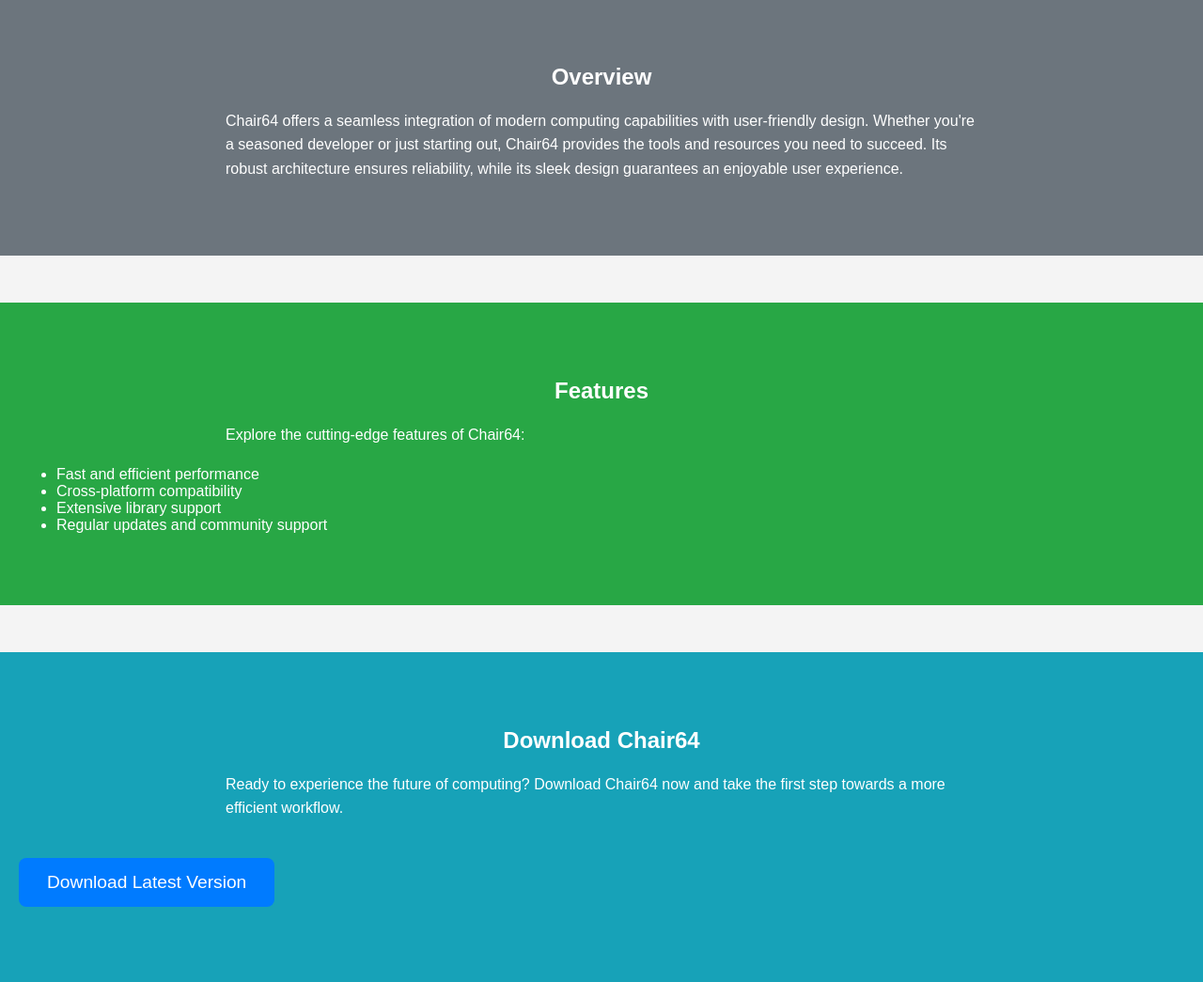
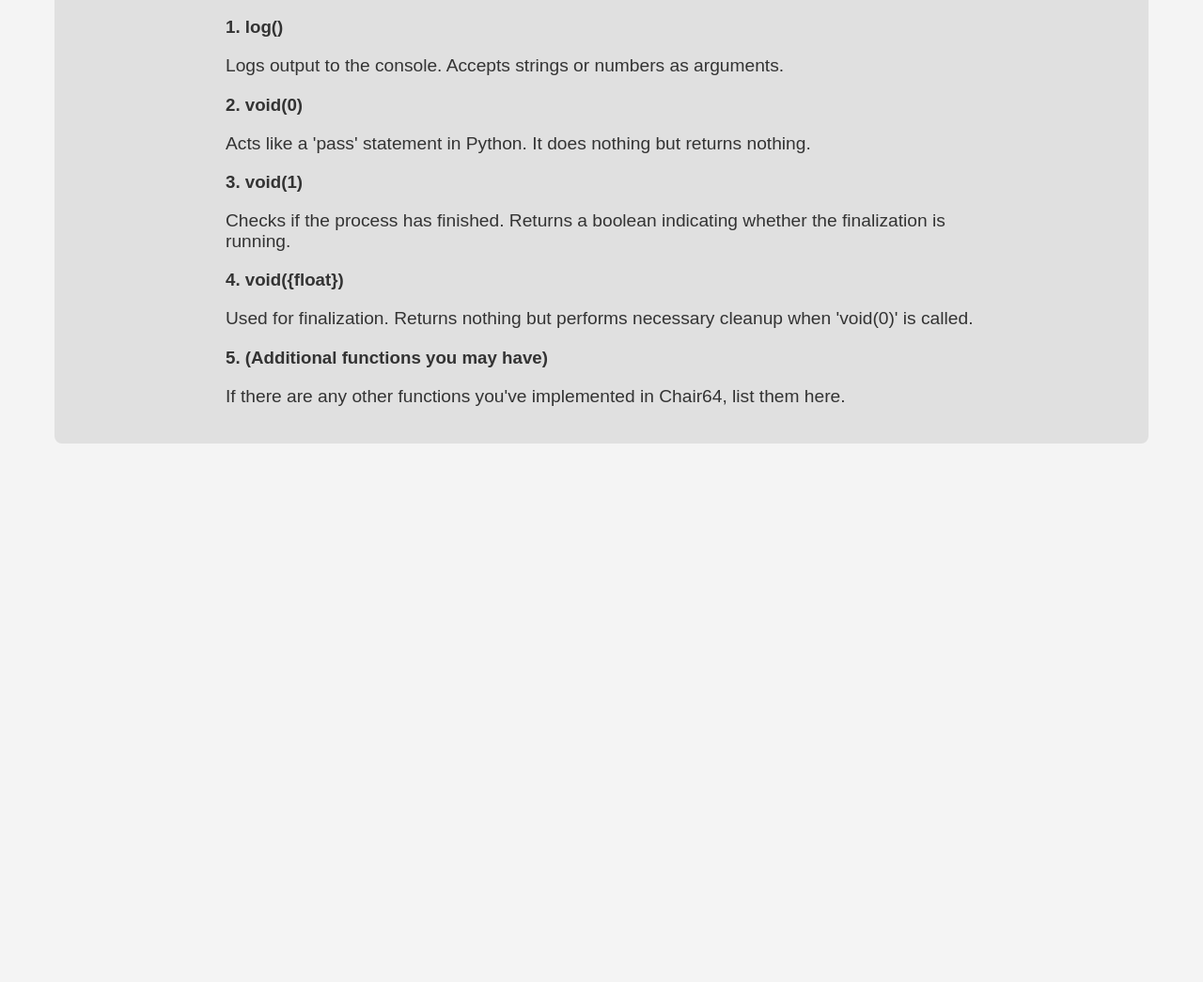
Before and after one commit to theodore625/chair64, a plain HTML site: page index.html in a window 1280 px wide. Shown: the part 567-1612 px from the top of the page at 94% size. After the commit the page ends 1097 px from the top, so only its background shows below. Drawn offline with Linux system fonts and the light colour scheme.

Commit message:
Update index.html

```diff
--- a/index.html
+++ b/index.html
@@ -7,119 +7,56 @@
     <style>
         body {
             font-family: Arial, sans-serif;
-            margin: 0;
-            padding: 0;
+            text-align: center;
             background-color: #f4f4f4;
             color: #333;
-        }
-        nav {
-            position: fixed;
-            width: 100%;
-            background-color: #333;
-            color: white;
-            padding: 10px 0;
-            text-align: center;
-            z-index: 1000;
-        }
-        nav a {
-            color: white;
-            margin: 0 15px;
-            text-decoration: none;
-            font-weight: bold;
-        }
-        nav a:hover {
-            text-decoration: underline;
-        }
-        section {
-            padding: 60px 20px;
-            margin-top: 50px;
-        }
-        #home {
-            background-color: #007bff;
-            color: white;
-        }
-        #overview {
-            background-color: #6c757d;
-            color: white;
-        }
-        #features {
-            background-color: #28a745;
-            color: white;
-        }
-        #download {
-            background-color: #17a2b8;
-            color: white;
+            padding: 50px;
         }
         h1, h2 {
-            text-align: center;
+            font-size: 2.5em;
         }
         p {
-            max-width: 800px;
-            margin: 20px auto;
-            line-height: 1.6;
+            font-size: 1.2em;
         }
         .logo {
-            display: block;
-            margin: 20px auto;
-            max-width: 150px;
+            width: 150px;
+            margin: 20px 0;
         }
-        .download-btn {
-            display: inline-block;
-            padding: 15px 30px;
-            font-size: 1.2em;
-            color: white;
-            background-color: #007bff;
-            border: none;
+        .section {
+            margin-top: 40px;
+            padding: 20px;
+            background-color: #e0e0e0;
             border-radius: 8px;
-            text-decoration: none;
-            margin: 20px auto;
         }
-        .download-btn:hover {
-            background-color: #0056b3;
+        .function-list {
+            text-align: left;
+            margin: 0 auto;
+            max-width: 800px;
         }
     </style>
 </head>
 <body>
+    <!-- Logo -->
+    <img src="output.png" alt="Chair64 Logo" class="logo">
+    <h1>Welcome to Chair64</h1>
+    <p>Chair64 is a new programming platform that runs `.c64s` files.</p>
+    <p>Explore our features and get started with Chair64 today!</p>
 
-    <!-- Navigation Bar -->
-    <nav>
-        <a href="#home">Home</a>
-        <a href="#overview">Overview</a>
-        <a href="#features">Features</a>
-        <a href="#download">Download</a>
-    </nav>
-
-    <!-- Home Section -->
-    <section id="home">
-        <img src="output.png" alt="Chair64 Logo" class="logo">
-        <h1>Welcome to Chair64</h1>
-        <p>Chair64 is a revolutionary computing platform designed to bring efficiency and simplicity to your coding experience. With its intuitive interface and powerful features, Chair64 is set to redefine the way you interact with technology.</p>
-    </section>
-
-    <!-- Overview Section -->
-    <section id="overview">
-        <h2>Overview</h2>
-        <p>Chair64 offers a seamless integration of modern computing capabilities with user-friendly design. Whether you're a seasoned developer or just starting out, Chair64 provides the tools and resources you need to succeed. Its robust architecture ensures reliability, while its sleek design guarantees an enjoyable user experience.</p>
-    </section>
-
-    <!-- Features Section -->
-    <section id="features">
-        <h2>Features</h2>
-        <p>Explore the cutting-edge features of Chair64:</p>
-        <ul>
-            <li>Fast and efficient performance</li>
-            <li>Cross-platform compatibility</li>
-            <li>Extensive library support</li>
-            <li>Regular updates and community support</li>
-        </ul>
-    </section>
-
-    <!-- Download Section -->
-    <section id="download">
-        <h2>Download Chair64</h2>
-        <p>Ready to experience the future of computing? Download Chair64 now and take the first step towards a more efficient workflow.</p>
-        <a class="download-btn" href="https://github.com/theodore625/chair64/releases/latest" target="_blank">Download Latest Version</a>
-    </section>
-
+    <!-- Functions Section -->
+    <div class="section" id="functions">
+        <h2>Chair64 Functions</h2>
+        <div class="function-list">
+            <h3>1. log()</h3>
+            <p>Logs output to the console. Accepts strings or numbers as arguments.</p>
+            <h3>2. void(0)</h3>
+            <p>Acts like a 'pass' statement in Python. It does nothing but returns nothing.</p>
+            <h3>3. void(1)</h3>
+            <p>Checks if the process has finished. Returns a boolean indicating whether the finalization is running.</p>
+            <h3>4. void({float})</h3>
+            <p>Used for finalization. Returns nothing but performs necessary cleanup when 'void(0)' is called.</p>
+            <h3>5. (Additional functions you may have)</h3>
+            <p>If there are any other functions you've implemented in Chair64, list them here.</p>
+        </div>
+    </div>
 </body>
 </html>
```
